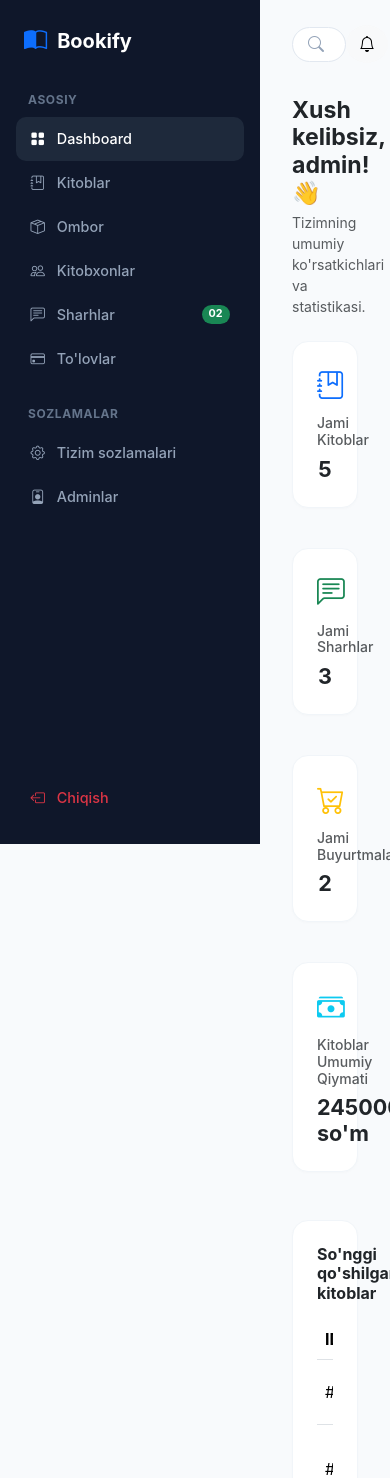
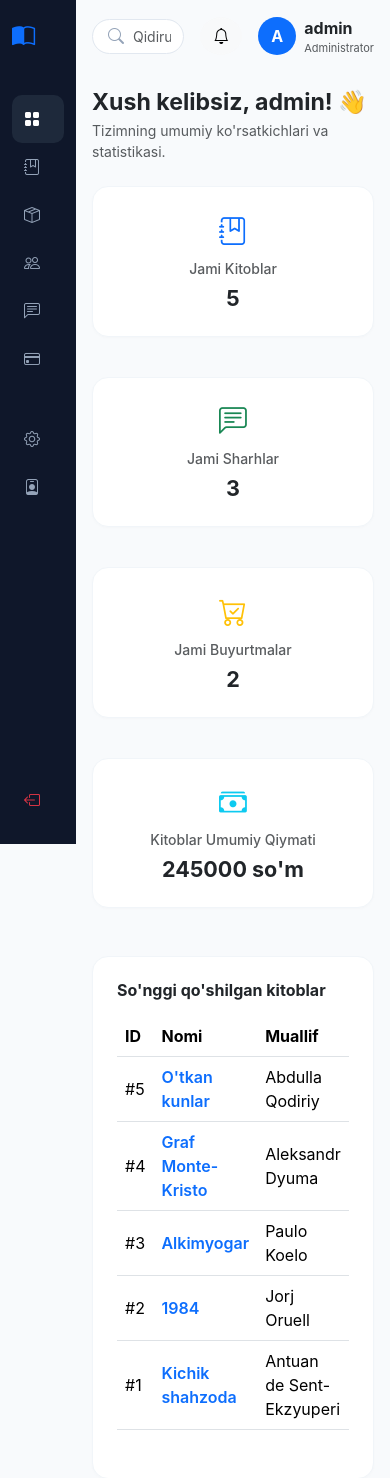
Before and after one commit to abdulaziz2013uz-a11y/Bookify, a Django app: page /dashboard/ in a window 390 px wide; the page is wider, and only the part inside the window is pictured. Shown: the top 1478 px of that part. Run offline with Django 5.2, Linux system fonts and the light colour scheme; a user stored in the database is signed in; data comes from the database, SQL or seed files in the repository.

Commit message:
Fix admin sidebar and identity layout

```diff
--- a/templates/admin_dashboard.html
+++ b/templates/admin_dashboard.html
@@ -4,7 +4,7 @@
 
 {% block content %}
 <div class="mb-4">
-    <h3 class="fw-bold mb-1">Xush kelibsiz, {{ user.username|default:"Admin" }}! 👋</h3>
+    <h3 class="fw-bold mb-1">Xush kelibsiz, {{ user.get_full_name|default:user.username|default:"Admin" }}! 👋</h3>
     <p class="text-muted small mb-0">Tizimning umumiy ko'rsatkichlari va statistikasi.</p>
 </div>
 
--- a/templates/base_admin.html
+++ b/templates/base_admin.html
@@ -24,8 +24,14 @@
             overflow-x: hidden;
         }
 
+        .sidebar,
+        .main-wrapper {
+            box-sizing: border-box;
+        }
+
         .sidebar {
             width: 260px;
+            left: 0;
             background-color: var(--sidebar-bg);
             min-height: 100vh;
             position: fixed;
@@ -36,6 +42,8 @@
             flex-direction: column;
             justify-content: space-between;
             padding: 1.5rem 1rem;
+            overflow-y: auto;
+            overflow-x: hidden;
         }
 
         .sidebar-brand {
@@ -84,6 +92,7 @@
         .main-wrapper {
             margin-left: 260px;
             padding: 1.5rem 2rem;
+            min-width: 0;
         }
 
         .top-navbar {
@@ -121,6 +130,65 @@
             padding: 1.5rem;
             margin-bottom: 1.5rem;
             box-shadow: 0 1px 3px rgba(0, 0, 0, 0.02);
+        }
+
+        .admin-identity {
+            min-width: 0;
+        }
+
+        .admin-identity-name {
+            max-width: 180px;
+            overflow: hidden;
+            text-overflow: ellipsis;
+            white-space: nowrap;
+        }
+
+        @media (max-width: 767.98px) {
+            .sidebar {
+                width: 76px;
+                padding: 1.25rem 0.6rem;
+                align-items: center;
+            }
+
+            .sidebar-brand {
+                padding-left: 0;
+            }
+
+            .sidebar-brand span,
+            .sidebar-section-label,
+            .nav-link-custom:not(.sidebar-brand) {
+                font-size: 0;
+            }
+
+            .nav-link-custom {
+                justify-content: center;
+                padding: 0.75rem;
+            }
+
+            .nav-link-custom i {
+                font-size: 1rem;
+            }
+
+            .nav-link-custom .badge {
+                display: none;
+            }
+
+            .main-wrapper {
+                margin-left: 76px;
+                padding: 1rem;
+            }
+
+            .top-navbar {
+                gap: 1rem;
+            }
+
+            .search-box {
+                width: min(320px, 55vw);
+            }
+
+            .admin-identity-name {
+                max-width: 90px;
+            }
         }
     </style>
     {% block extra_css %}{% endblock %}
@@ -197,12 +265,12 @@
 
             <div class="d-flex align-items-center gap-3">
                 <button class="btn btn-light rounded-circle"><i class="bi bi-bell"></i></button>
-                <div class="d-flex align-items-center gap-2">
+                <div class="admin-identity d-flex align-items-center gap-2">
                     <div class="bg-primary text-white rounded-circle d-flex align-items-center justify-content-center" style="width: 38px; height: 38px; font-weight: bold;">
                         {{ user.username|slice:":1"|upper|default:"A" }}
                     </div>
-                    <div>
-                        <div class="fw-bold fs-7">{{ user.username|default:"admin" }}</div>
+                    <div class="admin-identity">
+                        <div class="admin-identity-name fw-bold fs-7">{{ user.get_full_name|default:user.username|default:"Admin" }}</div>
                         <div class="text-muted small" style="font-size: 11px;">Administrator</div>
                     </div>
                 </div>
```
